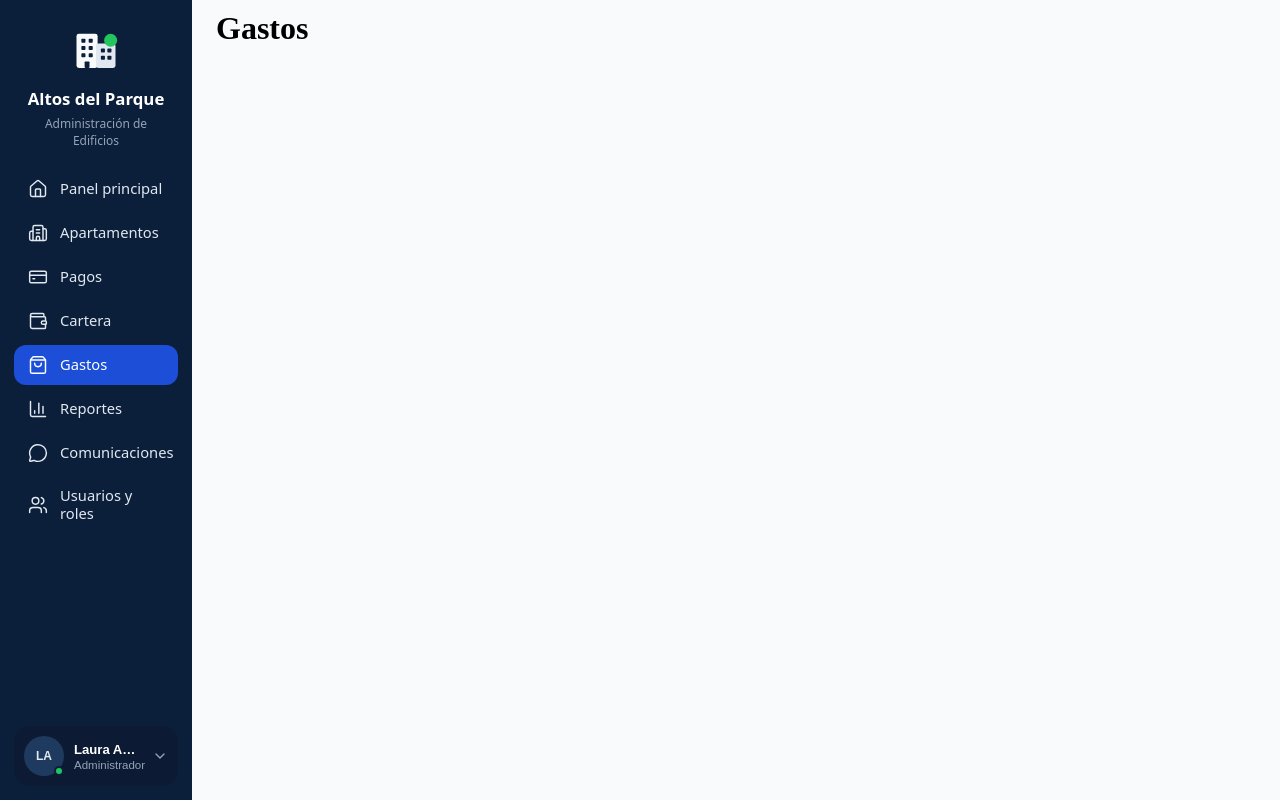
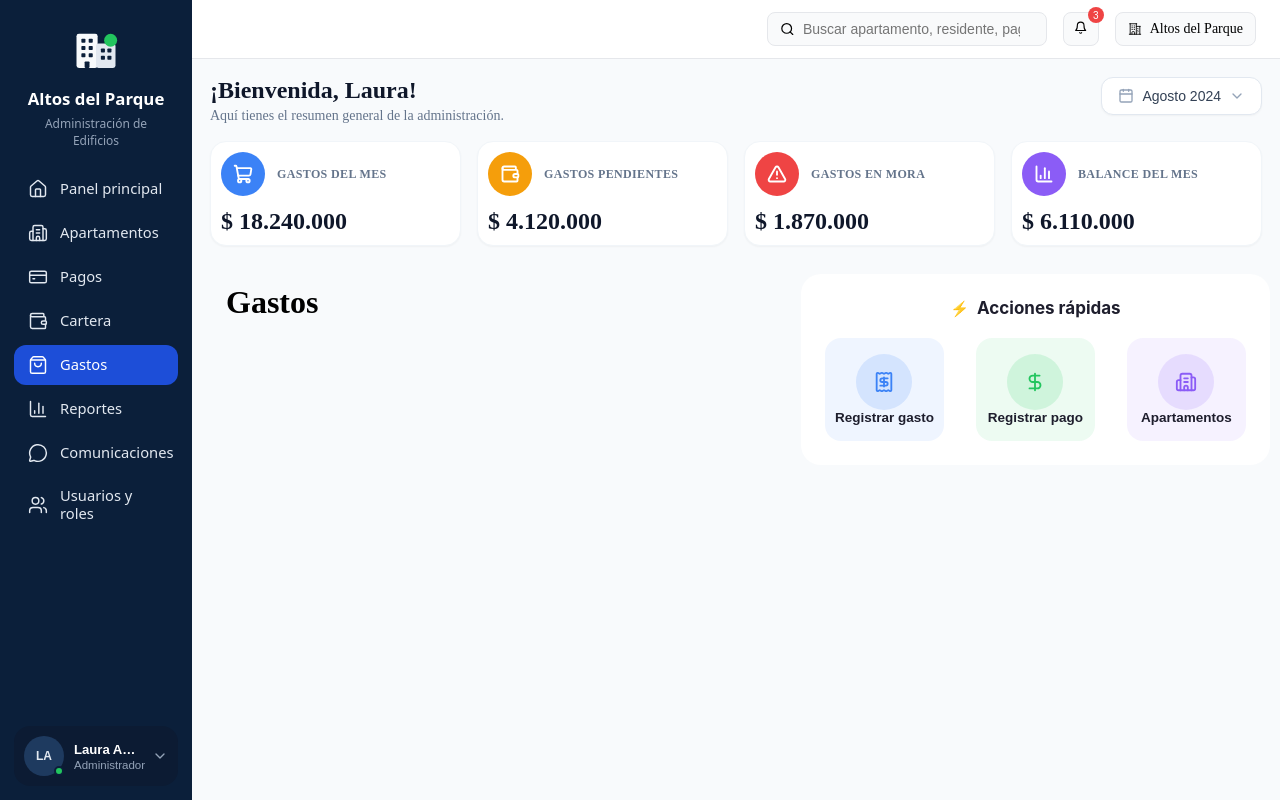
Before and after one commit to StartupName/admin-software, a React (Vite) app: page /expenses in a window 1280 px wide. Built offline with nearby package versions, Linux system fonts and the light colour scheme.

Commit message:
feat(multiple): reuse nav, cards and quick actions in expenses
- Reuse dashboard TopNavigation, InformationCards and QuickActions via props.

- Test data in per-component example_data.json files.

```diff
--- a/src/modules/expenses/Expenses.css
+++ b/src/modules/expenses/Expenses.css
@@ -1,4 +1,11 @@
+.expenses-content {
+    display: flex;
+    min-height: 0;
+    padding: 10px;
+}
+
 .expenses-table{
+    flex: 1;
     min-height: 0;
     margin: 10px 24px;
 }
--- a/src/modules/expenses/Expenses.jsx
+++ b/src/modules/expenses/Expenses.jsx
@@ -1,12 +1,63 @@
+import {
+  AlertTriangle,
+  BarChart3,
+  Building2,
+  DollarSign,
+  Receipt,
+  ShoppingCart,
+  Wallet
+} from 'lucide-react'
+import TopNavigationComponent from '../dashboard/components/topNavigationComponent/topNavigationComponent'
+import InformationCardsComponent from '../dashboard/components/InformationCardsComponent/InformationCardsComponent'
+import QuickActionsComponent from '../dashboard/components/QuickActionsComponent/QuickActionsComponent'
+import topNavData from './components/TopNavigation/example_data.json'
+import cardsData from './components/InformationCards/example_data.json'
+import quickActionsData from './components/QuickActions/example_data.json'
 import './Expenses.css'
 
-export default function Expenses(){
+// JSON files only carry strings: this map resolves the icon name
+// to the component. Values (titles, amounts, colors) arrive via props
+// from the JSON, so the server can replace them without redesign.
+// Dashboard base components are not modified.
+const icons = {
+  AlertTriangle,
+  BarChart3,
+  Building2,
+  DollarSign,
+  Receipt,
+  ShoppingCart,
+  Wallet
+}
+
+const cards = cardsData.cards.map((card) => ({
+  ...card,
+  icon: icons[card.icon]
+}))
+
+const actions = quickActionsData.actions.map((action) => ({
+  ...action,
+  icon: icons[action.icon]
+}))
+
+export default function Expenses() {
   return (
     <>
+      <TopNavigationComponent
+        organizationName={topNavData.organizationName}
+        notificationCount={topNavData.notificationCount}
+      />
+      <InformationCardsComponent
+        cardsData={cards}
+        adminName={cardsData.adminName}
+        showDatePicker={cardsData.showDatePicker}
+      />
+      <div className="expenses-content">
         <div className="expenses-table">
           {/* Put the table componente here */}
           <h1>Gastos</h1>
         </div>
+        <QuickActionsComponent actions={actions} />
+      </div>
     </>
   )
 }
--- /dev/null
+++ b/src/modules/expenses/components/InformationCards/example_data.json
@@ -0,0 +1,34 @@
+{
+  "adminName": "Laura",
+  "showDatePicker": true,
+  "cards": [
+    {
+      "id": "gastos-mes",
+      "icon": "ShoppingCart",
+      "title": "Gastos del mes",
+      "value": "$ 18.240.000",
+      "circleColor": "#3B82F6"
+    },
+    {
+      "id": "gastos-pendientes",
+      "icon": "Wallet",
+      "title": "Gastos pendientes",
+      "value": "$ 4.120.000",
+      "circleColor": "#F59E0B"
+    },
+    {
+      "id": "gastos-mora",
+      "icon": "AlertTriangle",
+      "title": "Gastos en mora",
+      "value": "$ 1.870.000",
+      "circleColor": "#EF4444"
+    },
+    {
+      "id": "balance-mes",
+      "icon": "BarChart3",
+      "title": "Balance del mes",
+      "value": "$ 6.110.000",
+      "circleColor": "#8B5CF6"
+    }
+  ]
+}
--- /dev/null
+++ b/src/modules/expenses/components/QuickActions/example_data.json
@@ -0,0 +1,22 @@
+{
+  "actions": [
+    {
+      "id": 1,
+      "title": "Registrar gasto",
+      "icon": "Receipt",
+      "color": "#3B82F6"
+    },
+    {
+      "id": 2,
+      "title": "Registrar pago",
+      "icon": "DollarSign",
+      "color": "#22C55E"
+    },
+    {
+      "id": 3,
+      "title": "Apartamentos",
+      "icon": "Building2",
+      "color": "#8B5CF6"
+    }
+  ]
+}
--- /dev/null
+++ b/src/modules/expenses/components/TopNavigation/example_data.json
@@ -0,0 +1,4 @@
+{
+  "organizationName": "Altos del Parque",
+  "notificationCount": 3
+}
```
Lines whose indentation alone changed are shown as unchanged.
